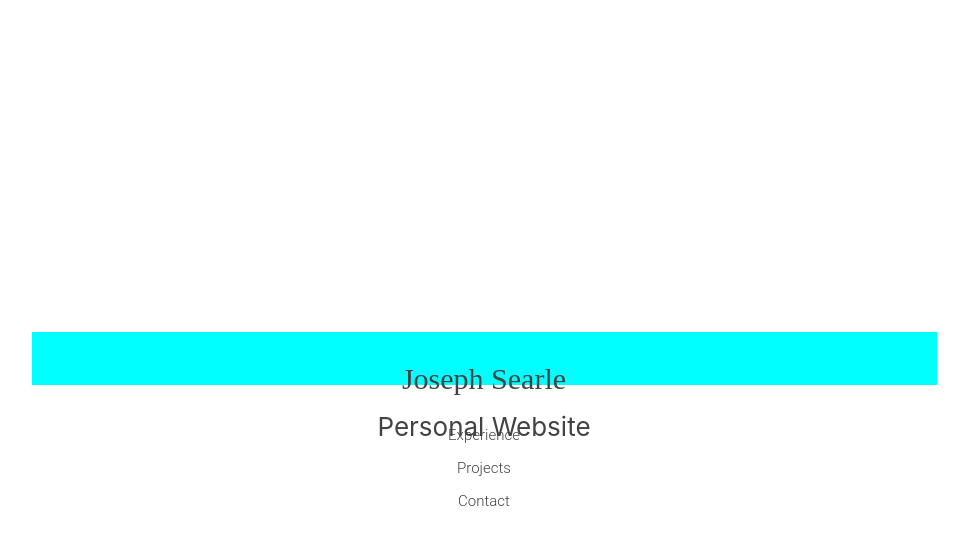
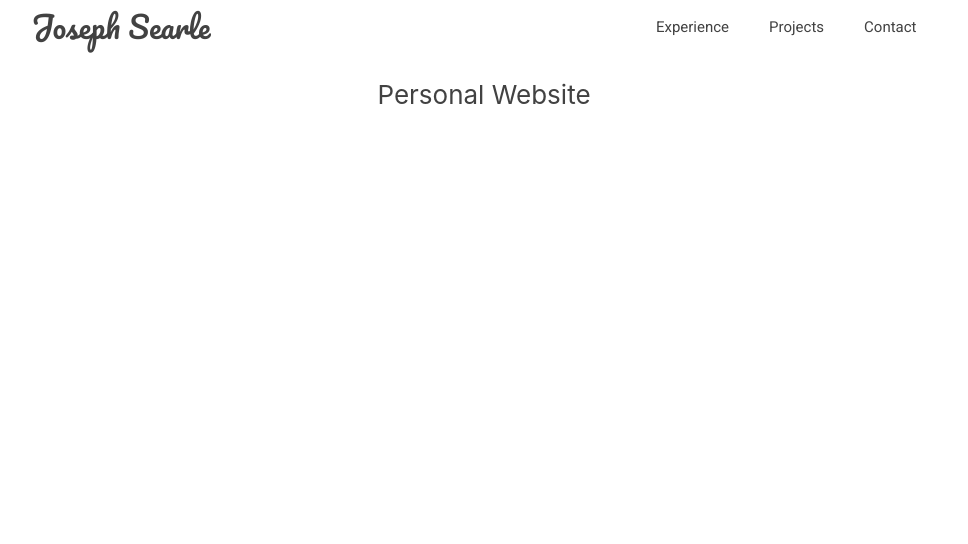
Before and after one commit to JosephSearle/personal-website, a React (Create React App) app: page / in a window 1280 px wide. Shown: the top 544 px of the page, without its empty margins (156-1124 px from the left). Built offline with nearby package versions, Linux system fonts and the light colour scheme.

Commit message:
imported font styles roboto/pacifico and styled nav bar

```diff
--- a/package.json
+++ b/package.json
@@ -3,6 +3,8 @@
   "version": "0.1.0",
   "private": true,
   "dependencies": {
+    "@fontsource/pacifico": "^5.0.8",
+    "@fontsource/roboto": "^5.0.8",
     "@testing-library/jest-dom": "^5.17.0",
     "@testing-library/react": "^13.4.0",
     "@testing-library/user-event": "^13.5.0",
--- a/src/App.css
+++ b/src/App.css
@@ -8,7 +8,6 @@
   display: flex;
   flex-direction: column;
   align-items: center;
-  justify-content: center;
   font-size: calc(10px + 2vmin);
   color: #424242;
 }
@@ -16,8 +15,9 @@
 .navbar {
   width: 905px;
   height: 53px;
-  background-color: aqua;
-  display: inline;
+  display: flex;
+  justify-content: flex-end;
+  align-items: center;
 }
 
 .title {
@@ -27,6 +27,7 @@
   font-style: normal;
   font-weight: 400;
   line-height: normal;
+  margin-right: auto;
 }
 
 .button {
@@ -36,4 +37,9 @@
   font-style: normal;
   font-weight: 300;
   line-height: normal;
+  padding: 0 20px
 }
+
+.cover {
+  flex: 2
+}
--- a/src/App.js
+++ b/src/App.js
@@ -1,3 +1,5 @@
+import '@fontsource/pacifico';
+import '@fontsource/roboto';
 import './App.css';
 
 function App() {
@@ -10,7 +12,7 @@ function App() {
           <p className='button'>Projects</p>
           <p className='button'>Contact</p>
         </div>
-        <p>Personal Website</p>
+        <p className='cover'>Personal Website</p>
       </header>
     </div>
   );
```
Also changed, not shown: 1 other file (tests, documents, lock files or other folders).
